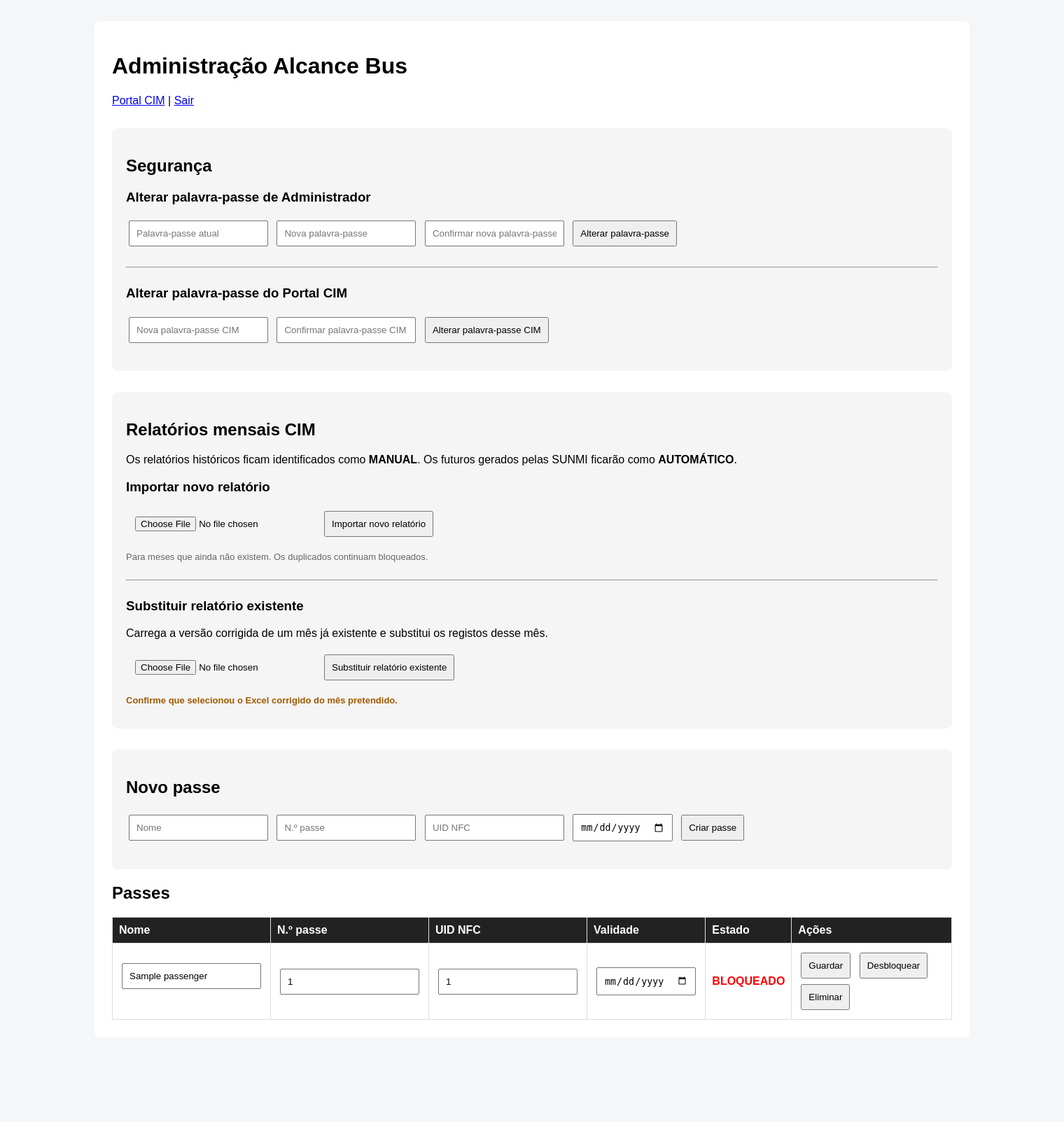
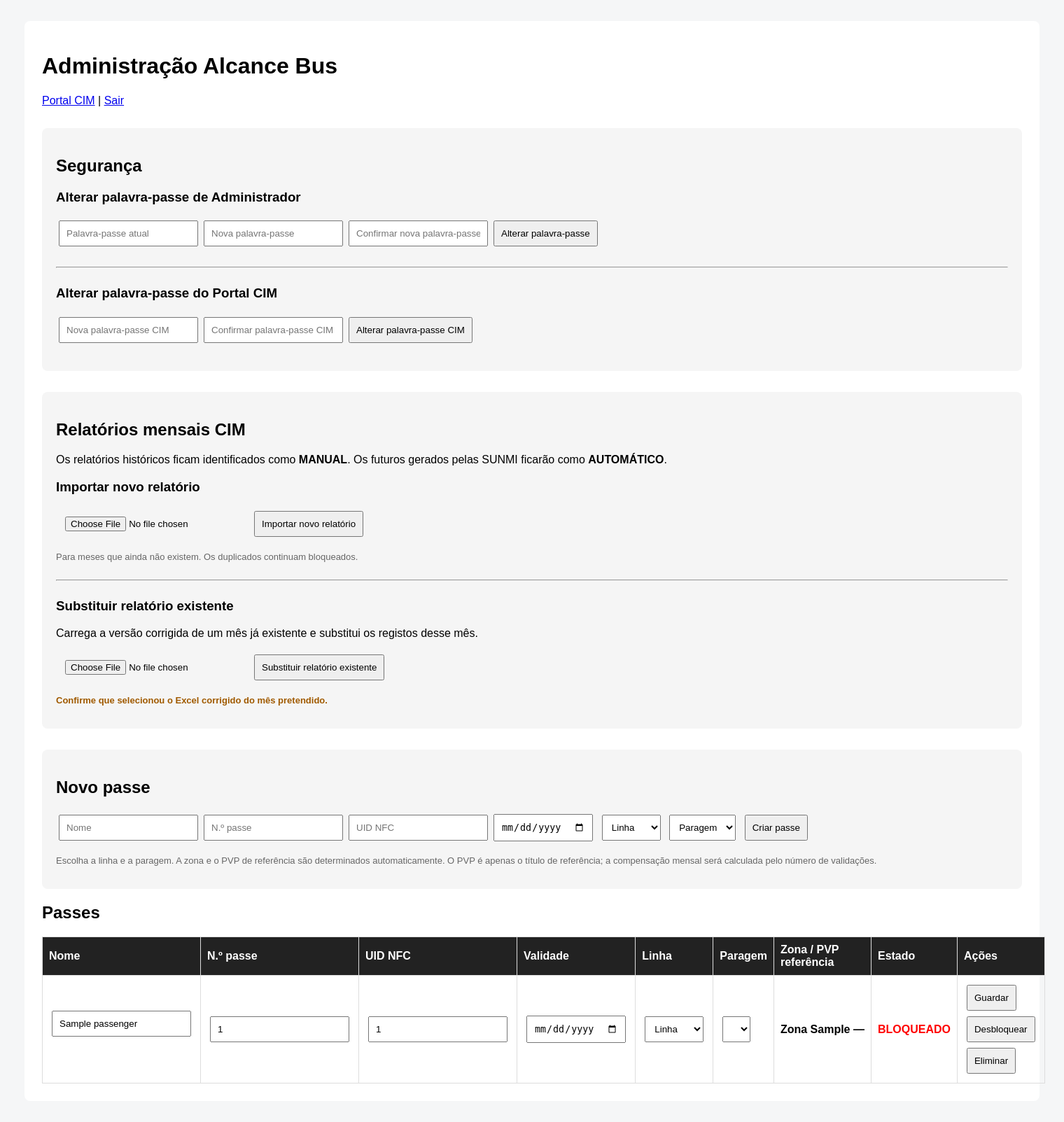
Before and after one commit to Alcancebus/alcance-passes, a Python web app: template server/templates/admin.html in a window 1520 px wide. Shown: the whole page at 70% size. Before the commit the page ends 1457 px from the top, so only its background shows below. Run offline with Jinja, Linux system fonts and the light colour scheme; the template is opened without the code that fills it: most values are stand-ins (such as "Sample title", 1, 10 or a date in 2020); lists and menus that the app fills with data are empty.

Commit message:
Add files via upload

```diff
--- a/server/templates/admin.html
+++ b/server/templates/admin.html
@@ -1,203 +1,67 @@
 <html lang="pt">
 <head>
-<meta charset="UTF-8">
-<meta name="viewport" content="width=device-width, initial-scale=1">
+<meta charset="UTF-8"><meta name="viewport" content="width=device-width, initial-scale=1">
 <title>Administração - Alcance Bus</title>
+<style>
+body{font-family:Arial,sans-serif;margin:30px;background:#f5f6f7}.container{max-width:1400px;margin:auto;background:white;padding:25px;border-radius:8px}
+input,select,button{padding:9px;margin:4px}button{cursor:pointer}table{width:100%;border-collapse:collapse;margin-top:15px}th,td{border:1px solid #ddd;padding:9px}th{background:#222;color:white;text-align:left}.box{margin-top:30px;padding:20px;background:#f5f5f5;border-radius:8px}.small{font-size:13px;color:#666}.fare{font-weight:bold;white-space:nowrap}
+</style></head><body><div class="container">
+<h1>Administração Alcance Bus</h1><a href="/cim">Portal CIM</a> | <a href="/logout">Sair</a>
 
-<style>
-body{
-    font-family:Arial,sans-serif;
-    margin:30px;
-    background:#f5f6f7;
-}
-.container{
-    max-width:1200px;
-    margin:auto;
-    background:white;
-    padding:25px;
-    border-radius:8px;
-}
-input,select,button{
-    padding:9px;
-    margin:4px;
-}
-button{ cursor:pointer; }
-table{
-    width:100%;
-    border-collapse:collapse;
-    margin-top:15px;
-}
-th,td{
-    border:1px solid #ddd;
-    padding:9px;
-}
-th{
-    background:#222;
-    color:white;
-    text-align:left;
-}
-.box{
-    margin-top:30px;
-    padding:20px;
-    background:#f5f5f5;
-    border-radius:8px;
-}
-</style>
-</head>
+<div class="box"><h2>Segurança</h2><h3>Alterar palavra-passe de Administrador</h3>
+{% if request.query_params.get("password_changed") %}<p style="color:green;font-weight:bold;">Palavra-passe alterada com sucesso.</p>{% endif %}
+{% if request.query_params.get("password_error") == "current" %}<p style="color:red;">A palavra-passe atual está incorreta.</p>{% endif %}
+{% if request.query_params.get("password_error") == "confirm" %}<p style="color:red;">As novas palavras-passe não coincidem.</p>{% endif %}
+{% if request.query_params.get("password_error") == "short" %}<p style="color:red;">A nova palavra-passe deve ter pelo menos 10 caracteres.</p>{% endif %}
+<form method="post" action="/admin/change-password"><input type="password" name="current_password" placeholder="Palavra-passe atual" required><input type="password" name="new_password" placeholder="Nova palavra-passe" minlength="10" required><input type="password" name="confirm_password" placeholder="Confirmar nova palavra-passe" minlength="10" required><button type="submit">Alterar palavra-passe</button></form>
+<hr style="margin:25px 0;"><h3>Alterar palavra-passe do Portal CIM</h3>
+{% if request.query_params.get("cim_password_changed") %}<p style="color:green;font-weight:bold;">Palavra-passe da CIM alterada com sucesso.</p>{% endif %}
+{% if request.query_params.get("cim_password_error") == "confirm" %}<p style="color:red;">As novas palavras-passe da CIM não coincidem.</p>{% endif %}
+{% if request.query_params.get("cim_password_error") == "short" %}<p style="color:red;">A palavra-passe da CIM deve ter pelo menos 10 caracteres.</p>{% endif %}
+<form method="post" action="/admin/change-cim-password"><input type="password" name="new_password" placeholder="Nova palavra-passe CIM" minlength="10" required><input type="password" name="confirm_password" placeholder="Confirmar palavra-passe CIM" minlength="10" required><button type="submit">Alterar palavra-passe CIM</button></form></div>
 
-<body>
-<div class="container">
-
-<h1>Administração Alcance Bus</h1>
-
-<a href="/cim">Portal CIM</a> |
-<a href="/logout">Sair</a>
-
-<div class="box">
-<h2>Segurança</h2>
-
-<h3>Alterar palavra-passe de Administrador</h3>
-
-{% if request.query_params.get("password_changed") %}
-<p style="color:green;font-weight:bold;">Palavra-passe alterada com sucesso.</p>
-{% endif %}
-
-{% if request.query_params.get("password_error") == "current" %}
-<p style="color:red;">A palavra-passe atual está incorreta.</p>
-{% endif %}
-
-{% if request.query_params.get("password_error") == "confirm" %}
-<p style="color:red;">As novas palavras-passe não coincidem.</p>
-{% endif %}
-
-{% if request.query_params.get("password_error") == "short" %}
-<p style="color:red;">A nova palavra-passe deve ter pelo menos 10 caracteres.</p>
-{% endif %}
-
-<form method="post" action="/admin/change-password">
-<input type="password" name="current_password" placeholder="Palavra-passe atual" required>
-<input type="password" name="new_password" placeholder="Nova palavra-passe" minlength="10" required>
-<input type="password" name="confirm_password" placeholder="Confirmar nova palavra-passe" minlength="10" required>
-<button type="submit">Alterar palavra-passe</button>
-</form>
-
-<hr style="margin:25px 0;">
-
-<h3>Alterar palavra-passe do Portal CIM</h3>
-
-{% if request.query_params.get("cim_password_changed") %}
-<p style="color:green;font-weight:bold;">Palavra-passe da CIM alterada com sucesso.</p>
-{% endif %}
-
-{% if request.query_params.get("cim_password_error") == "confirm" %}
-<p style="color:red;">As novas palavras-passe da CIM não coincidem.</p>
-{% endif %}
-
-{% if request.query_params.get("cim_password_error") == "short" %}
-<p style="color:red;">A palavra-passe da CIM deve ter pelo menos 10 caracteres.</p>
-{% endif %}
-
-<form method="post" action="/admin/change-cim-password">
-<input type="password" name="new_password" placeholder="Nova palavra-passe CIM" minlength="10" required>
-<input type="password" name="confirm_password" placeholder="Confirmar palavra-passe CIM" minlength="10" required>
-<button type="submit">Alterar palavra-passe CIM</button>
-</form>
-</div>
-
-<div class="box">
-<h2>Relatórios mensais CIM</h2>
-<p>Os relatórios históricos ficam identificados como <strong>MANUAL</strong>. Os futuros gerados pelas SUNMI ficarão como <strong>AUTOMÁTICO</strong>.</p>
+<div class="box"><h2>Relatórios mensais CIM</h2><p>Os relatórios históricos ficam identificados como <strong>MANUAL</strong>. Os futuros gerados pelas SUNMI ficarão como <strong>AUTOMÁTICO</strong>.</p>
 {% if request.query_params.get("cim_imported") %}<p style="color:green;font-weight:bold;">Relatório CIM importado com sucesso: {{ request.query_params.get("cim_imported") }} registos — mês {{ request.query_params.get("cim_month") }}.</p>{% endif %}
 {% if request.query_params.get("cim_replaced") %}<p style="color:green;font-weight:bold;">Relatório CIM substituído com sucesso: {{ request.query_params.get("cim_replaced") }} registos — mês {{ request.query_params.get("cim_month") }}.</p>{% endif %}
-<h3>Importar novo relatório</h3>
-<form method="post" action="/admin/cim-report/import" enctype="multipart/form-data"><input type="hidden" name="replace" value="0"><input type="file" name="file" accept=".xlsx" required><button type="submit">Importar novo relatório</button></form>
-<p style="font-size:13px;color:#666;">Para meses que ainda não existem. Os duplicados continuam bloqueados.</p>
-<hr style="margin:25px 0;">
-<h3>Substituir relatório existente</h3>
-<p>Carrega a versão corrigida de um mês já existente e substitui os registos desse mês.</p>
-<form method="post" action="/admin/cim-report/import" enctype="multipart/form-data" onsubmit="return confirm('Tem a certeza de que pretende substituir o relatório deste mês pelos dados do Excel selecionado?');"><input type="hidden" name="replace" value="1"><input type="file" name="file" accept=".xlsx" required><button type="submit">Substituir relatório existente</button></form>
-<p style="font-size:13px;color:#a05a00;font-weight:bold;">Confirme que selecionou o Excel corrigido do mês pretendido.</p>
-</div>
+<h3>Importar novo relatório</h3><form method="post" action="/admin/cim-report/import" enctype="multipart/form-data"><input type="hidden" name="replace" value="0"><input type="file" name="file" accept=".xlsx" required><button type="submit">Importar novo relatório</button></form><p class="small">Para meses que ainda não existem. Os duplicados continuam bloqueados.</p>
+<hr style="margin:25px 0;"><h3>Substituir relatório existente</h3><p>Carrega a versão corrigida de um mês já existente e substitui os registos desse mês.</p><form method="post" action="/admin/cim-report/import" enctype="multipart/form-data" onsubmit="return confirm('Tem a certeza de que pretende substituir o relatório deste mês pelos dados do Excel selecionado?');"><input type="hidden" name="replace" value="1"><input type="file" name="file" accept=".xlsx" required><button type="submit">Substituir relatório existente</button></form><p style="font-size:13px;color:#a05a00;font-weight:bold;">Confirme que selecionou o Excel corrigido do mês pretendido.</p></div>
 
-<div class="box">
-<h2>Novo passe</h2>
+<div class="box"><h2>Novo passe</h2><form method="post" action="/admin/passenger">
+<input name="name" placeholder="Nome" required><input name="pass_number" placeholder="N.º passe" required><input name="card_uid" placeholder="UID NFC" required><input type="date" name="valid_until" required>
+<select name="line" class="line-select" required onchange="updateStops(this)"><option value="">Linha</option><option value="Linha 1">Linha 1</option><option value="Linha 2">Linha 2</option></select>
+<select name="stop" class="stop-select" required onchange="updateFare(this)"><option value="">Escolha primeiro a linha</option></select>
+<span class="fare-display fare"></span><button type="submit">Criar passe</button></form>
+<p class="small">Escolha a linha e a paragem. A zona e o PVP de referência são determinados automaticamente. O PVP é apenas o título de referência; a compensação mensal será calculada pelo número de validações.</p></div>
 
-<form method="post" action="/admin/passenger">
-<input name="name" placeholder="Nome" required>
-<input name="pass_number" placeholder="N.º passe" required>
-<input name="card_uid" placeholder="UID NFC" required>
-<input type="date" name="valid_until" required>
-<button type="submit">Criar passe</button>
-</form>
-</div>
+<h2>Passes</h2><table><tr><th>Nome</th><th>N.º passe</th><th>UID NFC</th><th>Validade</th><th>Linha</th><th>Paragem</th><th>Zona / PVP referência</th><th>Estado</th><th>Ações</th></tr>
+{% for p in passengers %}
+<tr><td><form method="post" action="/admin/passenger/{{p.id}}/edit"><input name="name" value="{{p.name}}" required></td>
+<td><input name="pass_number" value="{{p.pass_number}}" required></td><td><input name="card_uid" value="{{p.card_uid}}" required></td><td><input type="date" name="valid_until" value="{{p.valid_until}}" required></td>
+<td><select name="line" class="line-select" required onchange="updateStops(this)" data-current-stop="{{p.stop or ''}}"><option value="">Linha</option><option value="Linha 1" {% if p.line=="Linha 1" %}selected{% endif %}>Linha 1</option><option value="Linha 2" {% if p.line=="Linha 2" %}selected{% endif %}>Linha 2</option></select></td>
+<td><select name="stop" class="stop-select" required onchange="updateFare(this)"></select></td>
+<td><span class="fare-display fare">{% if p.fare_zone %}{% if p.fare_zone=="DESTINO" %}Destino final{% else %}Zona {{p.fare_zone}} — {{fare_pvp.get(p.fare_zone,"")}}{% endif %}{% else %}Por definir{% endif %}</span></td>
+<td>{% if p.active %}<strong style="color:green;">ATIVO</strong>{% else %}<strong style="color:red;">BLOQUEADO</strong>{% endif %}</td>
+<td><button type="submit">Guardar</button></form><form method="post" action="/admin/passenger/{{p.id}}/toggle" style="display:inline">{% if p.active %}<button type="submit">Bloquear</button>{% else %}<button type="submit">Desbloquear</button>{% endif %}</form><form method="post" action="/admin/passenger/{{p.id}}/delete" style="display:inline" onsubmit="return confirm('Tem a certeza que pretende eliminar este passe?');"><button type="submit">Eliminar</button></form></td></tr>
+{% else %}<tr><td colspan="9">Nenhum passe registado.</td></tr>{% endfor %}</table></div>
 
-<h2>Passes</h2>
-
-<table>
-<tr>
-    <th>Nome</th>
-    <th>N.º passe</th>
-    <th>UID NFC</th>
-    <th>Validade</th>
-    <th>Estado</th>
-    <th>Ações</th>
-</tr>
-
-{% for p in passengers %}
-<tr>
-<td>
-<form method="post" action="/admin/passenger/{{p.id}}/edit">
-<input name="name" value="{{p.name}}" required>
-</td>
-
-<td>
-<input name="pass_number" value="{{p.pass_number}}" required>
-</td>
-
-<td>
-<input name="card_uid" value="{{p.card_uid}}" required>
-</td>
-
-<td>
-<input type="date" name="valid_until" value="{{p.valid_until}}" required>
-</td>
-
-<td>
-{% if p.active %}
-<strong style="color:green;">ATIVO</strong>
-{% else %}
-<strong style="color:red;">BLOQUEADO</strong>
-{% endif %}
-</td>
-
-<td>
-<button type="submit">Guardar</button>
-</form>
-
-<form method="post" action="/admin/passenger/{{p.id}}/toggle" style="display:inline">
-{% if p.active %}
-<button type="submit">Bloquear</button>
-{% else %}
-<button type="submit">Desbloquear</button>
-{% endif %}
-</form>
-
-<form method="post"
-      action="/admin/passenger/{{p.id}}/delete"
-      style="display:inline"
-      onsubmit="return confirm('Tem a certeza que pretende eliminar este passe?');">
-<button type="submit">Eliminar</button>
-</form>
-</td>
-</tr>
-
-{% else %}
-<tr>
-<td colspan="6">Nenhum passe registado.</td>
-</tr>
-{% endfor %}
-</table>
-
-</div>
-</body>
-</html>
+<script>
+const STOP_ZONES={{ stop_zones|tojson }};
+const FARE_PVP={{ fare_pvp|tojson }};
+function updateStops(lineSelect){
+ const form=lineSelect.closest("form"), stopSelect=form.querySelector(".stop-select");
+ const current=lineSelect.dataset.currentStop || stopSelect.value || "";
+ const stops=STOP_ZONES[lineSelect.value] || {};
+ stopSelect.innerHTML='<option value="">Paragem</option>';
+ Object.keys(stops).forEach(stop=>{const o=document.createElement("option");o.value=stop;o.textContent=stop;if(stop===current)o.selected=true;stopSelect.appendChild(o);});
+ lineSelect.dataset.currentStop="";
+ updateFare(stopSelect);
+}
+function updateFare(stopSelect){
+ const form=stopSelect.closest("form"), line=form.querySelector(".line-select").value;
+ const zone=(STOP_ZONES[line]||{})[stopSelect.value], out=form.querySelector(".fare-display");
+ if(!out)return;
+ if(!zone){out.textContent="";return;}
+ out.textContent=zone==="DESTINO"?"Destino final":"Zona "+zone+" — "+(FARE_PVP[zone]||"");
+}
+document.addEventListener("DOMContentLoaded",()=>document.querySelectorAll(".line-select").forEach(updateStops));
+</script></body></html>
```
